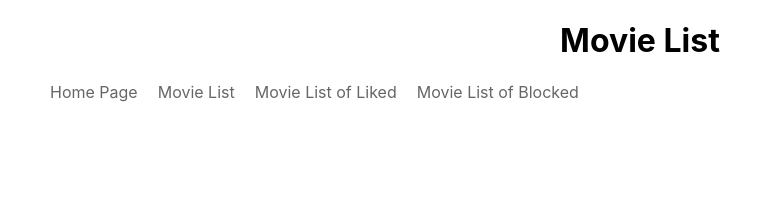
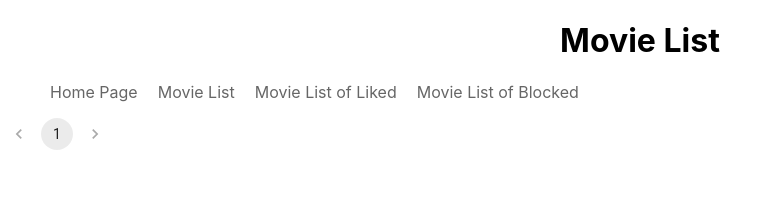
Before and after one commit to deminiBun/build_movie_app, a React (Create React App) app in the folder movie_app/: page /home in a window 1280 px wide. Shown: the top 208 px of the page, without its empty margins (0-766 px from the left). Built offline with nearby package versions, Linux system fonts and the light colour scheme.

Commit message:
Added pagination under components/Pagination folder  & Routes in App.js

```diff
--- a/movie_app/package.json
+++ b/movie_app/package.json
@@ -3,6 +3,9 @@
   "version": "0.1.0",
   "private": true,
   "dependencies": {
+    "@emotion/react": "^11.10.4",
+    "@emotion/styled": "^11.10.4",
+    "@mui/material": "^5.10.6",
     "@testing-library/jest-dom": "^5.16.5",
     "@testing-library/react": "^13.4.0",
     "@testing-library/user-event": "^13.5.0",
--- a/movie_app/src/App.js
+++ b/movie_app/src/App.js
@@ -1,6 +1,6 @@
-import logo from "./logo.svg";
 import "./App.css";
-import { BrowserRouter as Router , Route, Link} from 'react-router-dom'
+import { BrowserRouter as Router, Route, Link, Routes} from 'react-router-dom'
+import PageNumber from "./components/Pagination/PageNumber";
 
 function App() {
   return (
@@ -16,7 +16,18 @@ function App() {
           </ul>
         </div>
       </div>
+
+     <Routes>
+        <Route path="/home" element={<PageNumber/>}></Route>
+        {/* <Route path="/movie" element={</>}></Route>
+        <Route path="/liked" element={</>}></Route>
+        <Route path="/blocked" element={</>}></Route> */}
+
+     </Routes>
+
     </Router>
+
+
   );
 }
 
--- /dev/null
+++ b/movie_app/src/components/Pagination/PageNumber.js
@@ -0,0 +1,15 @@
+// rafce
+import React from 'react'
+import Pagination from '@mui/material/Pagination';
+
+function PageNumber() {
+  return (
+    <div>
+      <div>
+        <Pagination />
+      </div>
+    </div>
+  )
+}
+
+export default PageNumber
```
Also changed, not shown: 1 other file (tests, documents, lock files or other folders).
